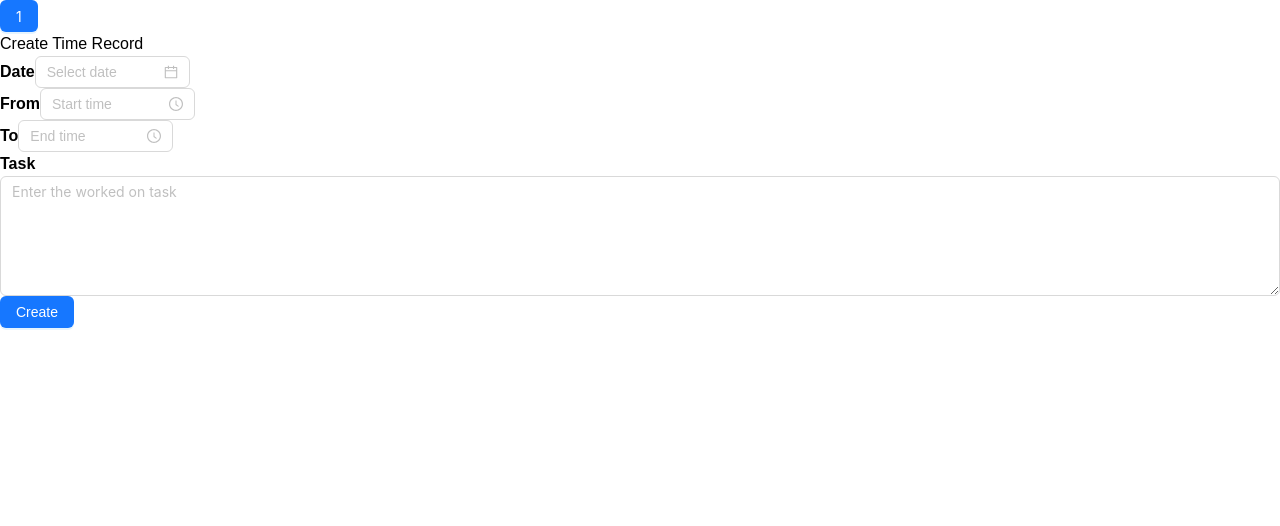
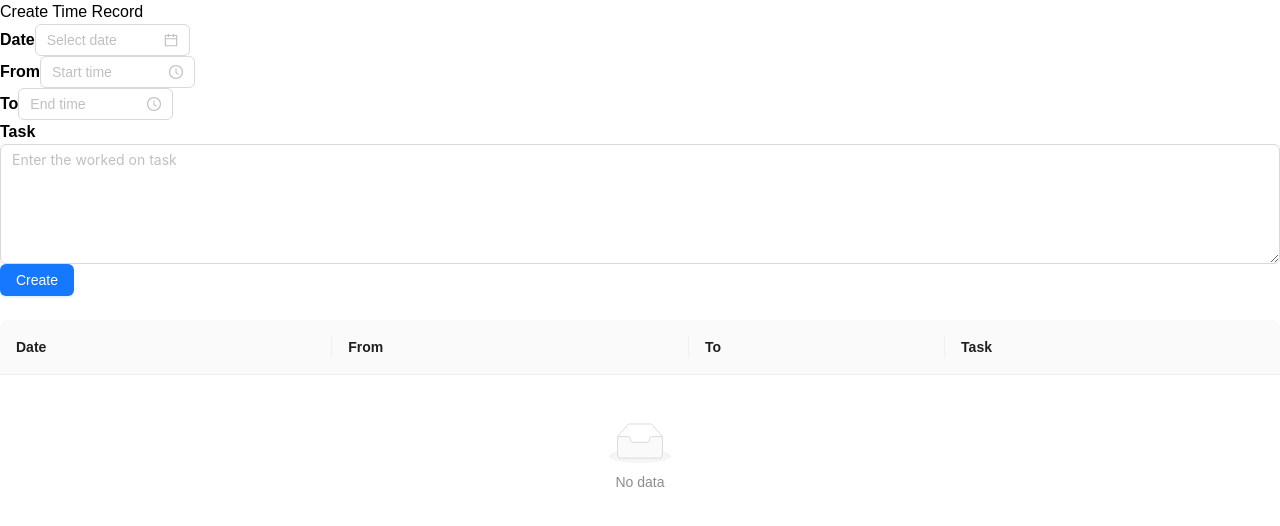
Before and after one commit to bitfexl/timetracker, a React (Vite) app in the folder time-tracker-ui/: page / in a window 1280 px wide. Shown: the top 526 px of the page. Built offline with nearby package versions, Linux system fonts and the light colour scheme.

Commit message:
added time record table

```diff
--- a/time-tracker-ui/src/App.tsx
+++ b/time-tracker-ui/src/App.tsx
@@ -1,10 +1,10 @@
 import { useState } from "react";
-import { Button } from "antd";
 import { CreateTimeRecord } from "./interaction/CreateTimeRecord";
 import { TimeRecord } from "./types/TimeRecord";
+import { TimeRecordTable } from "./layout/TimeRecordTable";
 
 function App() {
-    const [count, setCount] = useState(1);
+    const [timeRecords, setTimeRecords] = useState<TimeRecord[]>([]);
     const [timeRecord, setTimeRecord] = useState<TimeRecord>({
         date: null,
         from: null,
@@ -12,19 +12,30 @@ function App() {
         task: null,
     });
 
+    function handleCreate() {
+        setTimeRecords((records) => [...records, timeRecord]);
+        setTimeRecord({
+            date: null,
+            from: null,
+            to: null,
+            task: null,
+        });
+    }
+
     return (
-        <div className="inline-flex flex-col gap-2">
-            <Button type="primary" onClick={() => setCount((c) => c + 1)}>
-                {count}
-            </Button>
-
+        <div className="inline-flex flex-col gap-2 ml-80">
             <CreateTimeRecord
                 value={timeRecord}
                 onChange={(timeRecord) => {
                     console.table(timeRecord);
                     setTimeRecord(timeRecord);
                 }}
+                onCreate={handleCreate}
             ></CreateTimeRecord>
+
+            <br />
+
+            <TimeRecordTable records={timeRecords}></TimeRecordTable>
         </div>
     );
 }
--- a/time-tracker-ui/src/interaction/CreateTimeRecord.tsx
+++ b/time-tracker-ui/src/interaction/CreateTimeRecord.tsx
@@ -7,9 +7,10 @@ import { TimeRecord } from "../types/TimeRecord";
 export interface CreateTimeRecordProps {
     onChange: (timeRecord: TimeRecord) => any;
     value: TimeRecord;
+    onCreate: () => any;
 }
 
-export function CreateTimeRecord({ onChange, value }: CreateTimeRecordProps) {
+export function CreateTimeRecord({ onChange, value, onCreate }: CreateTimeRecordProps) {
     const dateFormat = "YYYY-MM-DD";
     const timeFormat = "HH:mm";
 
@@ -68,7 +69,11 @@ export function CreateTimeRecord({ onChange, value }: CreateTimeRecordProps) {
                     onChange={(e) => handleChangeTask(e.target.value)}
                 ></TextArea>
             }
-            createButton={<Button type="primary">Create</Button>}
+            createButton={
+                <Button type="primary" onClick={onCreate}>
+                    Create
+                </Button>
+            }
         ></CreateTimeRecordLayout>
     );
 }
--- /dev/null
+++ b/time-tracker-ui/src/layout/TimeRecordTable.tsx
@@ -0,0 +1,53 @@
+import { useMemo } from "react";
+import { TimeRecord } from "../types/TimeRecord";
+import dayjs from "dayjs";
+import { Table } from "antd";
+
+export interface TimeRecordTableProps {
+    records: TimeRecord[];
+}
+
+export function TimeRecordTable({ records }: TimeRecordTableProps) {
+    const dateFormat = "YYYY-MM-DD";
+    const timeFormat = "HH:mm";
+
+    const sortedRecordsDataSource = useMemo(
+        () => records.map((record) => ({ ...record, key: toNumber(record) })).sort((a, b) => a.key - b.key),
+        [records]
+    );
+
+    function toNumber(record: TimeRecord): number {
+        if (record.date != null) {
+            if (record.from != null) {
+                return dayjs(record.date + record.from, dateFormat + timeFormat).unix();
+            } else {
+                return dayjs(record.date, dateFormat).unix();
+            }
+        } else if (record.from != null) {
+            return dayjs("1970-01-01" + record.from, dateFormat + timeFormat).unix();
+        } else {
+            return 0;
+        }
+    }
+
+    const columns = [
+        {
+            title: "Date",
+            dataIndex: "date",
+        },
+        {
+            title: "From",
+            dataIndex: "from",
+        },
+        {
+            title: "To",
+            dataIndex: "to",
+        },
+        {
+            title: "Task",
+            dataIndex: "task",
+        },
+    ];
+
+    return <Table columns={columns} dataSource={sortedRecordsDataSource} pagination={false}></Table>;
+}
```
